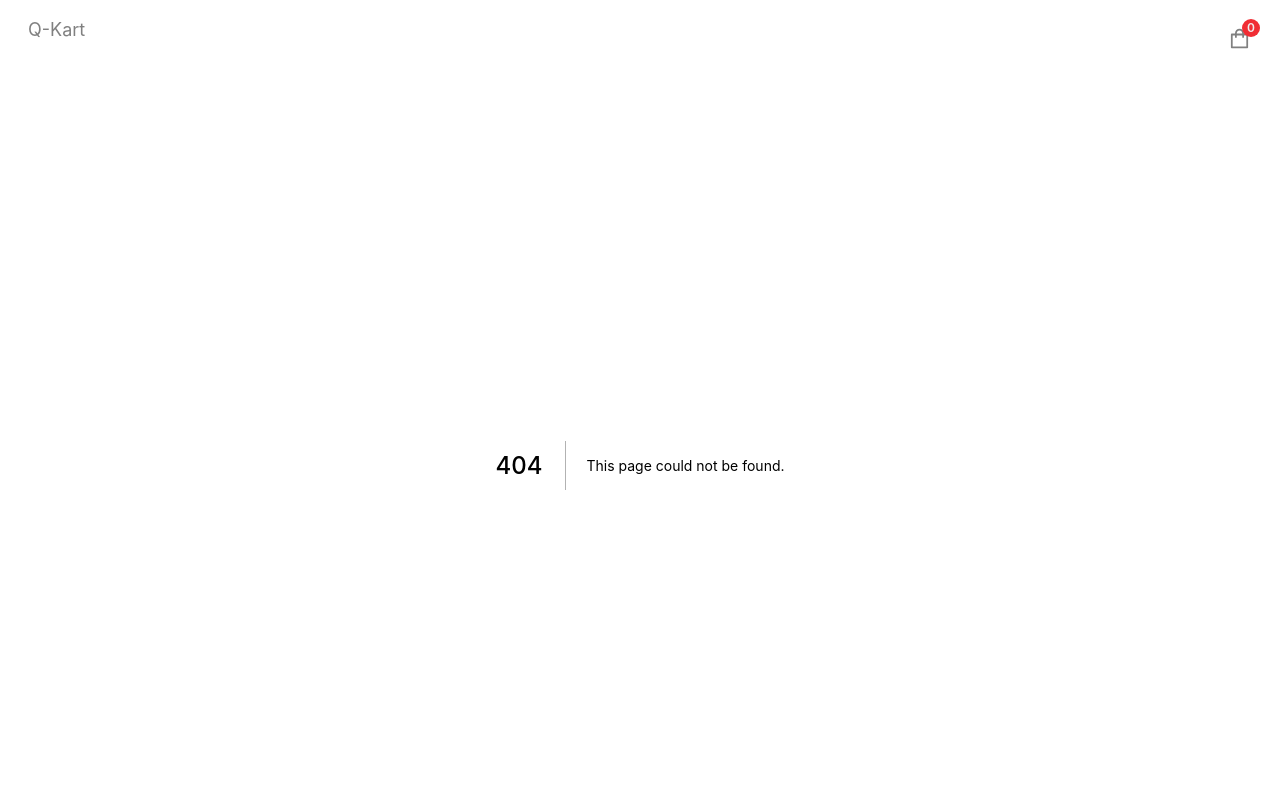
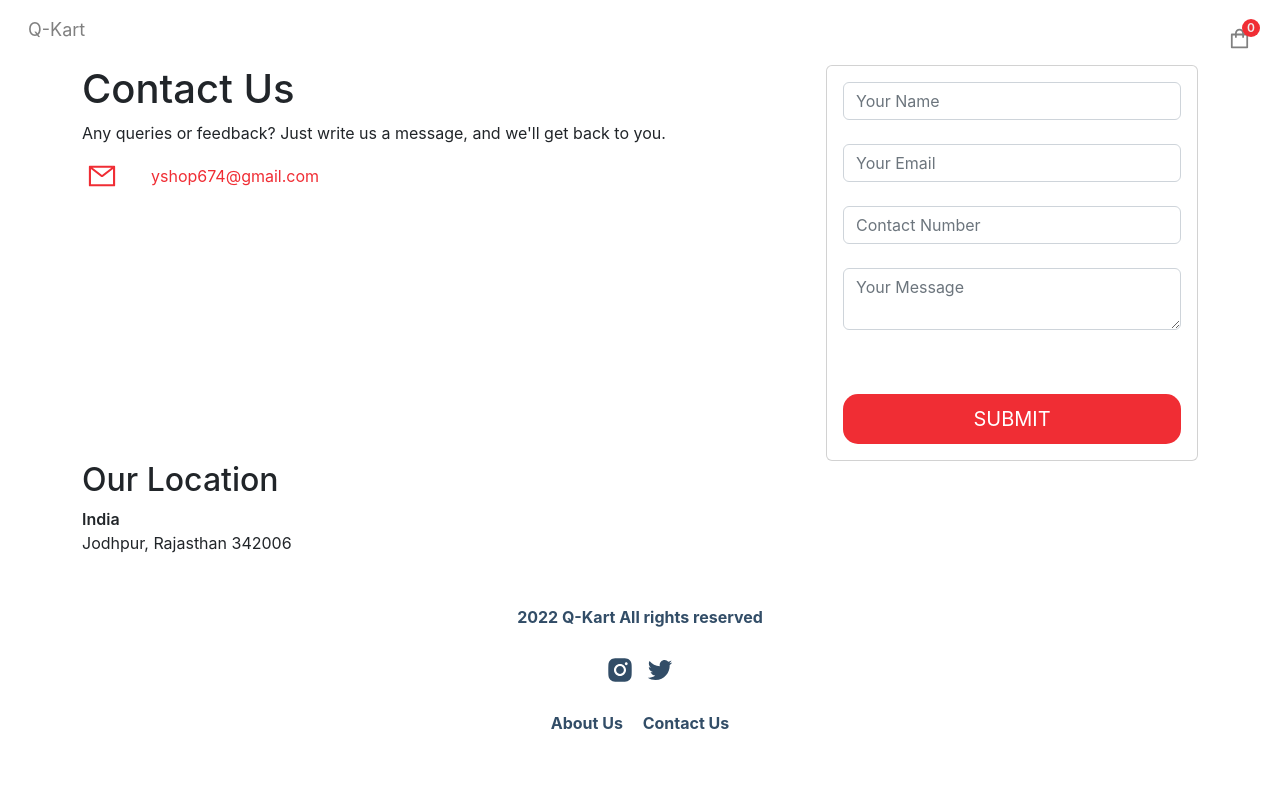
Before and after one commit to myqkart/qkart, a Next.js app: page /help/ContactUs in a window 1280 px wide. Before the commit this address had no page. Shown: the top 800 px of the page. Built offline with nearby package versions, Linux system fonts and the light colour scheme.

Commit message:
about contact us

```diff
--- a/components/Footer.jsx
+++ b/components/Footer.jsx
@@ -1,3 +1,4 @@
+import Link from 'next/link'
 import React from 'react'
 import {AiFillInstagram, AiOutlineTwitter} from 'react-icons/ai'
 
@@ -9,6 +10,11 @@ const Footer = () => {
         <AiFillInstagram/>
         <AiOutlineTwitter/>
         </p>
+        <div className='buttons'>
+
+        <Link className='col' href={`/help/AboutUs`}>About Us</Link> &emsp;
+        <Link className='col' href={`/help/ContactUs`}>Contact Us</Link>
+        </div>
     </div>
   )
 }
--- a/components/HeroBanner.jsx
+++ b/components/HeroBanner.jsx
@@ -1,36 +1,34 @@
 import React, { useEffect, useState } from "react";
-import Link from "next/link";
 import { urlFor } from "../lib/client";
 
-const calculateTimeLeft = () => {
+const utcToGmt = 19800000;
+
+const tomorrowDate = () => {
   const tomorrow = new Date();
-  tomorrow.setDate(new Date().getDate() + 1);
-  let difference = +new Date("07/29/2022") - new Date();
+  tomorrow.setDate(tomorrow.getDate() + 1);
+  tomorrow.toISOString();
+  const newDate = JSON.stringify(new Date(tomorrow)).slice(1, 11);
+  return newDate;
+};
 
-  let timeLeft = {};
+const HeroBanner = ({ heroBanner }) => {
+  const initDifference = +new Date(tomorrowDate()) - +new Date() - utcToGmt;
+  const [timeLeft, setTimeLeft] = useState({});
+  const [difference, setDifference] = useState(initDifference);
 
+  useEffect(() => {
+    const timer = setTimeout(() => {
       if (difference > 0) {
-    timeLeft = {
+        setTimeLeft({
           days: Math.floor(difference / (1000 * 60 * 60 * 24)),
           hours: Math.floor((difference / (1000 * 60 * 60)) % 24),
           minutes: Math.floor((difference / 1000 / 60) % 60),
           seconds: Math.floor((difference / 1000) % 60),
-    };
+        });
       }
-
-  return timeLeft;
-};
-
-const HeroBanner = ({ heroBanner }) => {
-  const [timeLeft, setTimeLeft] = useState(calculateTimeLeft());
-
-  useEffect(() => {
-    const timer = setTimeout(() => {
-      setTimeLeft(calculateTimeLeft());
+      setDifference(initDifference);
     }, 1000);
 
-    console.log("timeLeft : ", timeLeft);
-    // console.log('timer : ', timer);
     return () => clearTimeout(timer);
   });
 
@@ -46,18 +44,23 @@ const HeroBanner = ({ heroBanner }) => {
           className="hero-banner-image"
         />
         <div>
-          <Link href="/">
-            <button type="button">
-              {timeLeft.days +
+          <div>
+            {Object.keys(timeLeft).length !== 0 ? (
+              <p className="btn">
+                {timeLeft?.days +
                   "D : " +
-                timeLeft.hours +
+                  timeLeft?.hours +
                   "H : " +
-                timeLeft.minutes +
+                  timeLeft?.minutes +
                   "M : " +
-                timeLeft.seconds +
+                  timeLeft?.seconds +
                   "S"}
-            </button>
-          </Link>
+              </p>
+            ) : (
+              <p className="btn">Shop Now</p>
+            )}
+            {/* <p>aiwejfoasnfv</p> */}
+          </div>
           <div className="desc">
             <h5>Description</h5>
             <p>{heroBanner.desc}</p>
--- a/context/StateContext.js
+++ b/context/StateContext.js
@@ -9,6 +9,7 @@ export const StateContext = ({ children }) => {
   const [totalPrice, setTotalPrice] = useState(0);
   const [totalQuantities, setTotalQuantities] = useState(0);
   const [qty, setQty] = useState(1);
+  const [showSuceess, setShowSuceess] = useState(false)
 
   let foundProduct;
   let index;
@@ -126,6 +127,7 @@ export const StateContext = ({ children }) => {
         setTotalPrice,
         setTotalQuantities,
         loadScript,
+        showSuceess, setShowSuceess
       }}
     >
       {children}
--- /dev/null
+++ b/pages/help/ContactUs.js
@@ -0,0 +1,138 @@
+import React from "react";
+import { useStateContext } from "../../context/StateContext";
+
+import { AiOutlineMail, AiOutlinePhone } from "react-icons/ai";
+import Link from "next/link";
+
+const ContactUs = () => {
+  const { showSuceess, setShowSuceess } = useStateContext();
+  return (
+    <div>
+      {showSuceess ? (
+        <div>
+          <section className="success-pg">
+            <div className="container">
+              <div className="content">
+                <h2>
+                  <span>Thank You</span>
+                </h2>
+                <p>
+                  Your query has been successfully received. Our team will
+                  contact you soon with further information.
+                </p>
+                <div className="btn" onClick={()=>setShowSuceess(false)}>
+                  <Link href={`/`} className="btn">
+                    Back to Home
+                  </Link>
+                </div>
+              </div>
+            </div>
+          </section>
+        </div>
+      ) : (
+        <div>
+          <section className="tech-sec contact-us-pg">
+            <div className="container">
+              <div className="frm-sec">
+                <div className="d-flex">
+                  <div className="col">
+                    <h1>
+                      Contact <span>Us</span>
+                    </h1>
+                    <p>
+                      Any queries or feedback? Just write us a message, and
+                      we'll get back to you.
+                    </p>
+                    <div className="reviews row">
+                      <AiOutlineMail
+                        className=" col-1"
+                        style={{ fontSize: "30px" }}
+                      />
+                      <a href="mailto:yourshop674@gmail.com" className="col">
+                        yshop674@gmail.com
+                      </a>
+                    </div>
+                    {/* <div className="reviews row">
+                      <AiOutlinePhone
+                        className=" col-1"
+                        style={{ fontSize: "30px" }}
+                      />
+                      <a href="callto:+918509097718" className="col">
+                        8509097718
+                      </a>
+                    </div> */}
+                  </div>
+                  <div className="card col-4">
+                    <div className="p-3">
+                      <form id="contactForm">
+                        <div className="form-group">
+                          <input
+                            type="text"
+                            className="form-control"
+                            placeholder="Your Name"
+                            trim="blur"
+                          />
+                        </div>
+                        <br />
+                        <div className="form-group">
+                          <input
+                            type="text"
+                            className="form-control"
+                            placeholder="Your Email"
+                            trim="blur"
+                          />
+                        </div>
+                        <br />
+                        <div className="form-group">
+                          <div className="d-flex mobile_number">
+                            <input
+                              type="tel"
+                              placeholder="Contact Number"
+                              className="form-control"
+                            />
+                          </div>
+                        </div>
+                        <br />
+                        <div className="form-group">
+                          <textarea
+                            className="form-control"
+                            placeholder="Your Message"
+                            trim="blur"
+                          ></textarea>
+                        </div>
+                        <br />
+                        <div className="form-group">
+                          <button
+                            className="btn"
+                            type="button"
+                            onClick={() => setShowSuceess(true)}
+                          >
+                            Submit
+                          </button>
+                        </div>
+                      </form>
+                    </div>
+                  </div>
+                </div>
+              </div>
+            </div>
+          </section>
+
+          <section className="location-sec">
+            <div className="container">
+              <h2>
+                Our <span>Location</span>
+              </h2>
+              <p>
+                <b style={{ fontWeight: "600" }}>India</b> <br />
+                Jodhpur, Rajasthan 342006
+              </p>
+            </div>
+          </section>
+        </div>
+      )}
+    </div>
+  );
+};
+
+export default ContactUs;
```
Also changed, not shown: pages/help/AboutUs.js (added, +77 -0 lines). Lines whose indentation alone changed are shown as unchanged.
